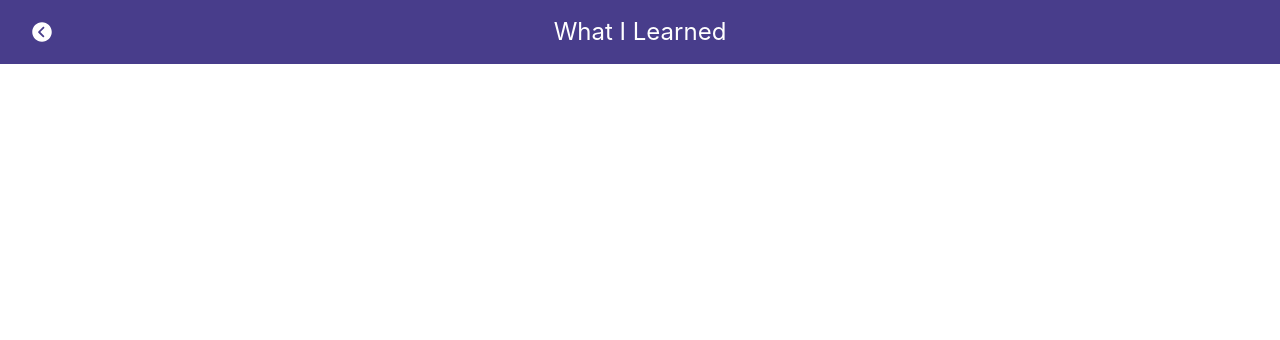
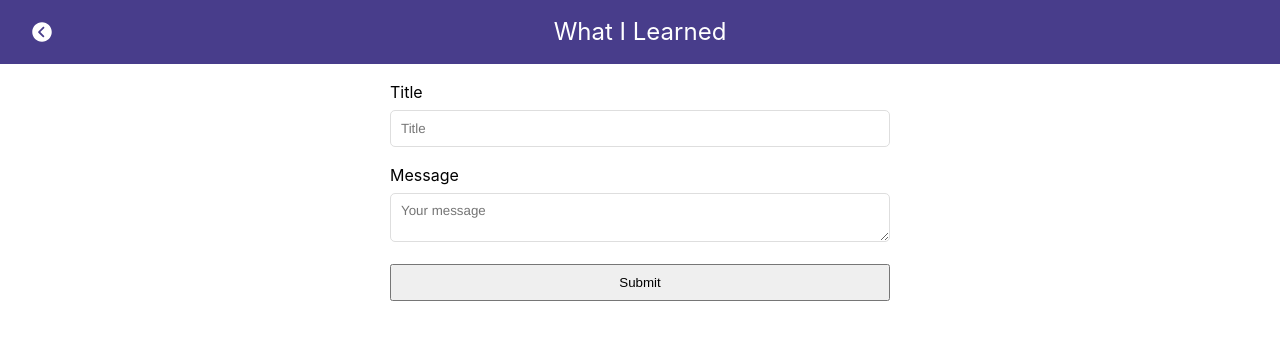
Before and after one commit to saebomp/todayilearned, a React (Create React App) app: page /form in a window 1280 px wide. Shown: the top 340 px of the page. Built offline with nearby package versions, Linux system fonts and the light colour scheme.

Commit message:
add form

```diff
--- a/src/App.js
+++ b/src/App.js
@@ -25,6 +25,7 @@ import DarkMode from './components/DarkMode/DarkMode'
 import MobileNavigation from './components/MobileNavigation'
 import Drawing from './components/Drawing'
 import StickyNavigation from './components/StickyNavigation'
+import Form from './components/Form'
 
 function App() {
   return (
@@ -55,6 +56,7 @@ function App() {
         <Route exact path="/mobileNavigation" component={MobileNavigation} />
         <Route exact path="/drawing" component={Drawing} />
         <Route exact path="/stickyNavigation" component={StickyNavigation} />
+        <Route exact path="/form" component={Form} />
       </div>
     </Router>
   );
--- a/src/Data.js
+++ b/src/Data.js
@@ -137,4 +137,10 @@ export let DATA = [
     title : 'stickyNavigation',
     component : 'StickyNavigation'
   },
+  {
+    id: 22,
+    path : '/form',
+    title : 'form',
+    component : 'Form'
+  },
 ]
--- /dev/null
+++ b/src/components/AddForm.js
@@ -0,0 +1,127 @@
+import React, {useState} from 'react';
+
+const styles = {
+  label: {
+    display:'block',
+    marginBottom:'10px',
+  },
+  input: {
+    width: '100%',
+    padding:'10px',
+    border:'1px solid #dedede',
+    borderRadius:'5px',
+    boxSizing:'border-box',
+    fontFamily:'Helvetica',
+  },
+  boxstyle: {
+    marginBottom:'20px',
+  },
+  btn: {
+    width:'100%',
+    padding:'10px',
+    textAlign:'center'
+  },
+  bg: {
+    background:'rgba(0,0,0,0.5)',
+    width:'100%',
+    height:'100vh',
+    top:'0',
+    left:'0',
+    position:'absolute',
+  },
+  modal : {
+    width:'300px',
+    padding:'40px',
+    textAlign:'center',
+    position:'absolute',
+    top:'100px',
+    left:'50%',
+    transform:'translateX(-50%)',
+    background:'#fff',
+    borderRadius:'5px',
+    boxShadow:'5px 5px 10px #333',
+  },
+  close: {
+    position:'absolute',
+    top:'10px',
+    right:'10px',
+    fontWeight:'bold',
+    fontSize:'15px',
+    cursor:'pointer',
+  }
+}
+
+const AddForm = (props) => {
+
+  const initialFormState = {id:null, title:'', message:''}
+  const [msg, setMsg] = useState(initialFormState)
+  const [modal, setModal] = useState(false)
+
+  const handleInputChange = (event) => {
+    const {name, value} = event.target
+    setMsg({...msg,[name]:value})
+  }
+
+  const handleSubmit = (event) => {
+    event.preventDefault();
+
+    if(msg.title && msg.message) {
+      props.addData(msg)
+      setMsg(initialFormState)
+    } else {
+      setModal(true);
+    }
+  }
+
+  return (
+    <div>
+      <form
+      onSubmit={handleSubmit}
+      >
+      <div style={styles.boxstyle}>
+        <label for="input" style={styles.label}>Title</label>
+        <input
+          id="input"
+          type="text"
+          name="title"
+          value={msg.title}
+          placeholder="Title"
+          style={styles.input}
+          onChange={handleInputChange}
+        />
+      </div>
+      <div style={styles.boxstyle}>
+        <label for="textarea" style={styles.label}>Message</label>
+        <textarea
+          id="textarea"
+          type="text"
+          name="message"
+          placeholder="Your message"
+          value={msg.message}
+          style={styles.input}
+          onChange={handleInputChange}
+        />
+      </div>
+      <div>
+        <button style={styles.btn}>Submit</button>
+      </div>
+      </form>
+      {modal ? (
+        <div style={styles.bg}>
+          <div style={styles.modal}>
+            Please enter a valid value
+            <a
+              style={styles.close}
+              onClick={() => setModal(false)}
+            >x
+            </a>
+          </div>
+        </div>
+      ):
+      null
+      }
+    </div>
+  )
+  }
+
+export default AddForm
--- /dev/null
+++ b/src/components/Form.js
@@ -0,0 +1,39 @@
+import React, {useState} from 'react';
+import AddForm from './AddForm'
+
+const styles = {
+  form: {
+    width: '500px',
+    margin:'20px auto',
+  },
+
+}
+
+const Form = () => {
+  const inputData = [
+    {id:null, title:'', message:''},
+  ]
+
+  const [data, setData] = useState(inputData)
+
+  const addData = (msg) => {
+    msg.id = data.length + 1
+    setData([...data, msg])
+  }
+
+  return (
+    <div style={styles.form}>
+      <AddForm addData={addData} />
+      <div>
+        {data.map((el) => (
+          <div>
+            <h4>{el.title}</h4>
+            <p>{el.message}</p>
+          </div>
+          ))}
+      </div>
+    </div>
+  )
+  }
+
+export default Form
```
